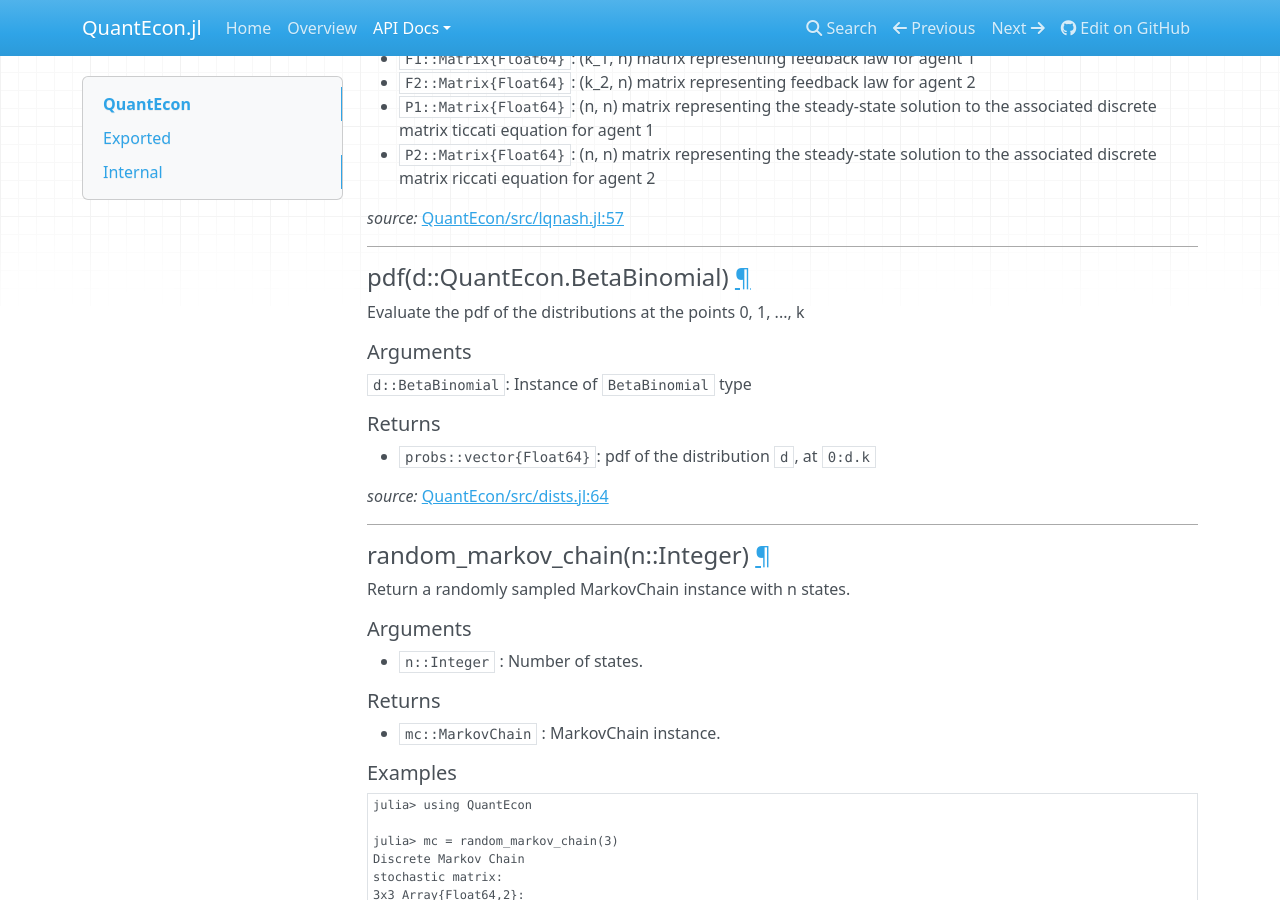
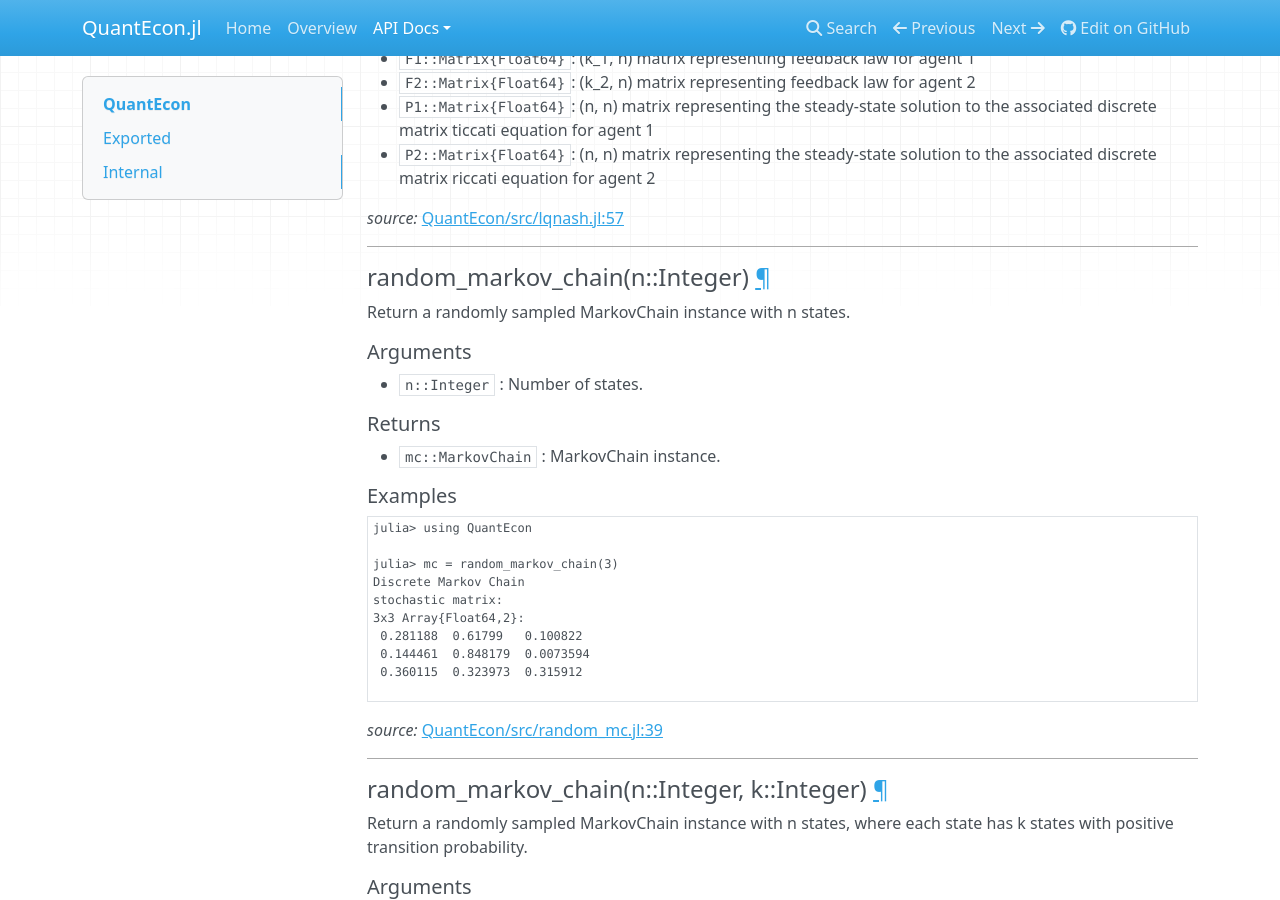
Before and after one commit to QuantEcon/QuantEcon.jl, an MkDocs documentation site: the page built from docs/api/QuantEcon.md, in a window 1280 px wide and 900 px high, scrolled down 11948 px. Built offline with MkDocs 1.6.1, drawn with Linux system fonts in a browser that asks for light colours; nearby versions of some CDN libraries; old or Windows-style settings are respelled for this version of MkDocs.

Commit message:
use BetaBinomial from Distributions.jl instead of QuantEcon

```diff
--- a/docs/api/QuantEcon.md
+++ b/docs/api/QuantEcon.md
@@ -735,25 +735,6 @@ double optimal linear regulator problem.
 
 ---
 
-<a id="method__pdf.1" class="lexicon_definition"></a>
-#### pdf(d::QuantEcon.BetaBinomial) [¶](#method__pdf.1)
-Evaluate the pdf of the distributions at the points 0, 1, ..., k
-
-##### Arguments
-
-`d::BetaBinomial`: Instance of `BetaBinomial` type
-
-##### Returns
-
-- `probs::vector{Float64}`: pdf of the distribution `d`, at `0:d.k`
-
-
-
-*source:*
-[QuantEcon/src/dists.jl:64](https://github.com/QuantEcon/QuantEcon.jl/tree/6024293d59435bb1a33776e96e36544f10b1b6b3/src/dists.jl#L64)
-
----
-
 <a id="method__random_markov_chain.1" class="lexicon_definition"></a>
 #### random_markov_chain(n::Integer) [¶](#method__random_markov_chain.1)
 Return a randomly sampled MarkovChain instance with n states.
```
Also changed, not shown: docs/api/index.md (+1 -1 lines), 3 other files.
